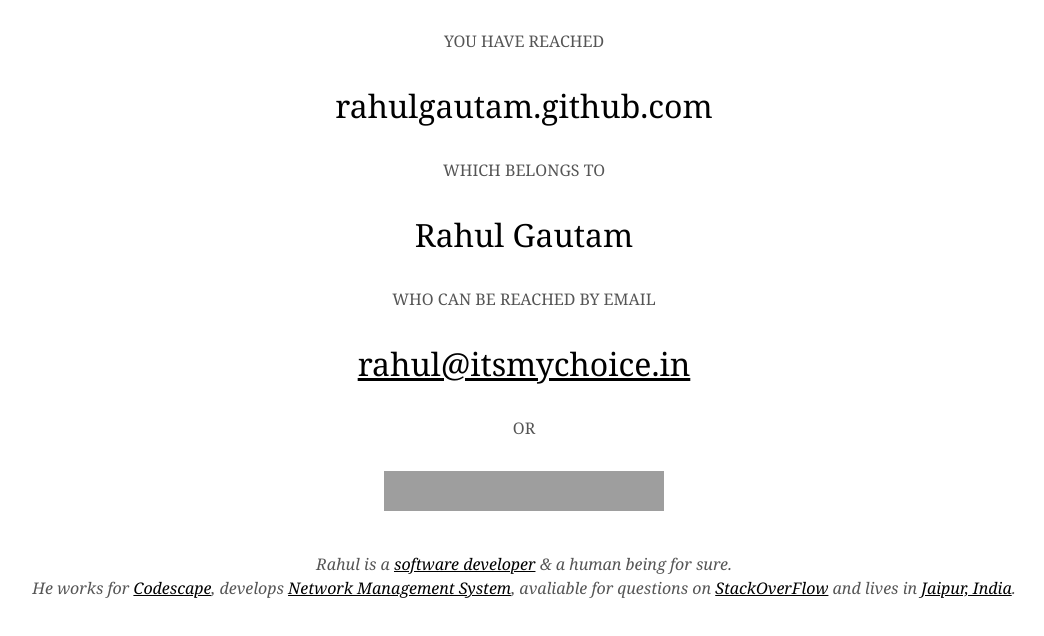
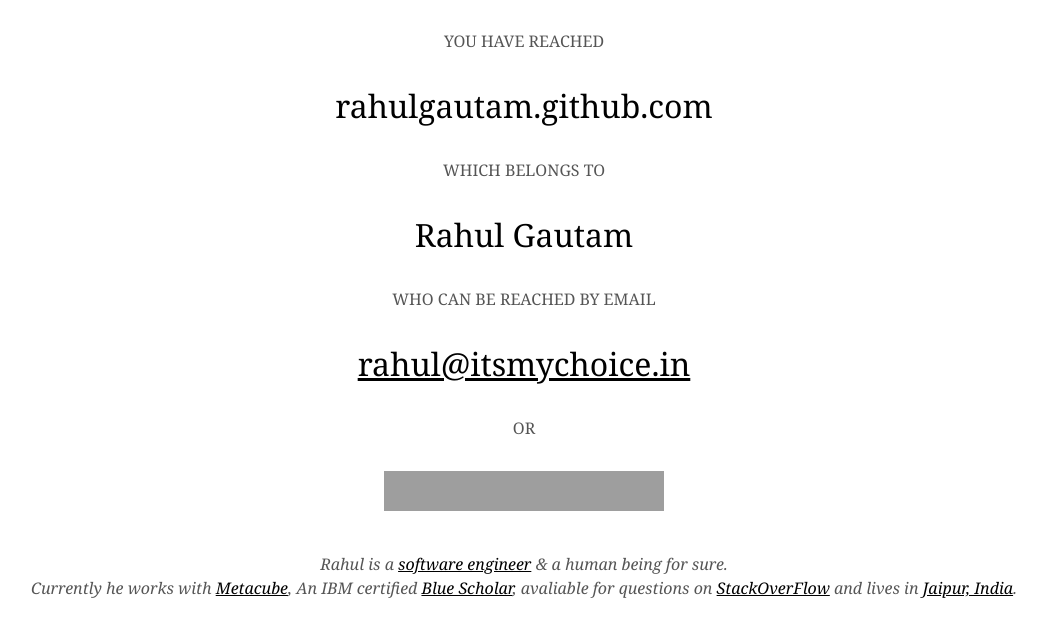
Before and after one commit to rahulgautam/rahulgautam.github.com, a plain HTML site: page index.html in a window 1280 px wide. Shown: the whole page, without its empty margins (116-1160 px from the left). Drawn offline with Linux system fonts and the light colour scheme; grey boxes are pictures that could not be loaded.

Commit message:
Added ibm profile url

```diff
--- a/index.html
+++ b/index.html
@@ -72,9 +72,9 @@
 				<img src="http://i.imgur.com/mCrpd.png" width="280" height="40" border="0" alt="View my profile on LinkedIn">
 			</a>
 		</p>
-		<p class="footer">Rahul is a <a href="http://en.wikipedia.org/wiki/Software_developer">software developer</a> & a human being for sure.
-		<br />He works for <a href="http://www.codescape.in">Codescape</a>,
-		develops <a href="http://www.codescape.in/network-management-platform.html">Network Management System</a>,
+		<p class="footer">Rahul is a <a href="http://en.wikipedia.org/wiki/Software_engineer">software engineer</a> & a human being for sure.
+		<br />Currently he works with <a href="http://www.metacube.com">Metacube</a>,
+		An IBM certified <a href="http://www.ibm.com/certify//profile?rahulgautam">Blue Scholar</a>,
 		avaliable for questions on <a href="http://stackoverflow.com/users/1573422/rahul-gautam">StackOverFlow</a>
 		and lives in <a href="http://goo.gl/maps/Zd1lR" target="_blank">Jaipur, India</a>.</p>
 	</body>
```
